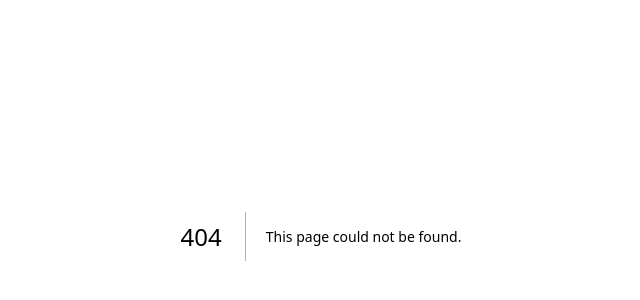
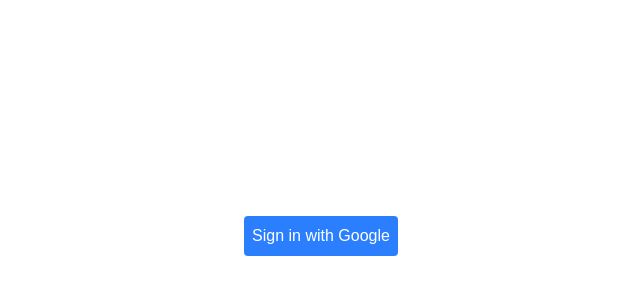
Before and after one commit to romitg2/cal-sync, a Next.js app: page /login in a window 1280 px wide. Before the commit this address had no page. Shown: the part 164-464 px from the top of the page, without its empty margins (319-959 px from the left). Built offline with nearby package versions, Linux system fonts and the light colour scheme.

Commit message:
improved login page, redirect for non authenticated users

```diff
--- a/src/app/events/page.tsx
+++ b/src/app/events/page.tsx
@@ -2,6 +2,7 @@
 
 import EventCard from "../components/EventCard";
 import { useCalendarEvents } from "../hooks/useCalendarEvents";
+import useAuth from "../hooks/useAuth";
 
 export type Event = {
     id: string;
@@ -19,6 +20,7 @@
 export default function Events() {
 
     const { data: events, isLoading, error } = useCalendarEvents();
+    useAuth();
 
     if (isLoading) return <p>Loading...</p>;
     if (error) return <p>Error: {error.message}</p>;
--- /dev/null
+++ b/src/app/hooks/useAuth.ts
@@ -0,0 +1,21 @@
+'use client'
+
+import { useSession } from "next-auth/react";
+import { useRouter } from "next/navigation";
+import { useEffect } from "react";
+
+export default function useAuth(required = true) {
+    const { data: session, status } = useSession();
+    const router = useRouter();
+
+    useEffect(() => {
+        if (status === 'loading') return; // Wait for session to load
+        if (!session?.user && required) {
+            router.push('/login');
+        }
+    }, [session, status, required, router]);
+
+    if (status === 'loading') return null; // Or return a loading state
+
+    return session?.user;
+}
--- /dev/null
+++ b/src/app/login/page.tsx
@@ -0,0 +1,13 @@
+'use client';
+
+import { signIn } from "next-auth/react";
+
+export default function Login() {
+    return (
+        <div className="flex justify-center items-center h-screen">
+            <div className="flex justify-center items-center h-screen">
+                <button className="bg-blue-500 text-white p-2 rounded" onClick={() => signIn("google", { callbackUrl: "/events" })}>Sign in with Google</button>
+            </div>
+        </div>
+    );
+}
--- a/src/app/providers/Provider.tsx
+++ b/src/app/providers/Provider.tsx
@@ -1,9 +1,14 @@
 'use client';
 
 import { QueryClient, QueryClientProvider } from '@tanstack/react-query';
+import { SessionProvider } from 'next-auth/react';
 
 const queryClient = new QueryClient();
 
 export default function Provider({ children }: { children: React.ReactNode }) {
-    return <QueryClientProvider client={queryClient}>{children}</QueryClientProvider>;
+    return (
+        <SessionProvider>
+            <QueryClientProvider client={queryClient}>{children}</QueryClientProvider>
+        </SessionProvider>
+    );
 }
```
